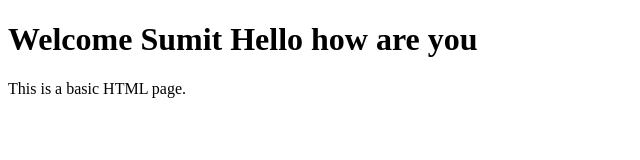
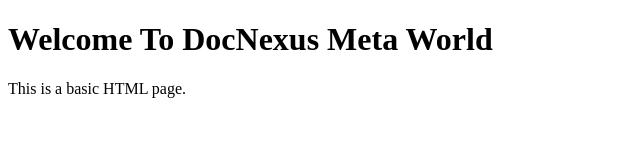
Before and after one commit to Atanub707/Web-App, a plain HTML site: page index.html in a window 1280 px wide. Shown: the whole page, without its empty margins (0-640 px from the left). Drawn offline with Linux system fonts and the light colour scheme.

Commit message:
Update index.html
Test#1

```diff
--- a/index.html
+++ b/index.html
@@ -4,7 +4,7 @@
     <title>Hello DocNexus</title>
 </head>
 <body>
-    <h1>Welcome Sumit Hello how are you</h1>
+    <h1>Welcome To DocNexus Meta World</h1>
     <p>This is a basic HTML page.</p>
 </body>
 </html>
```
